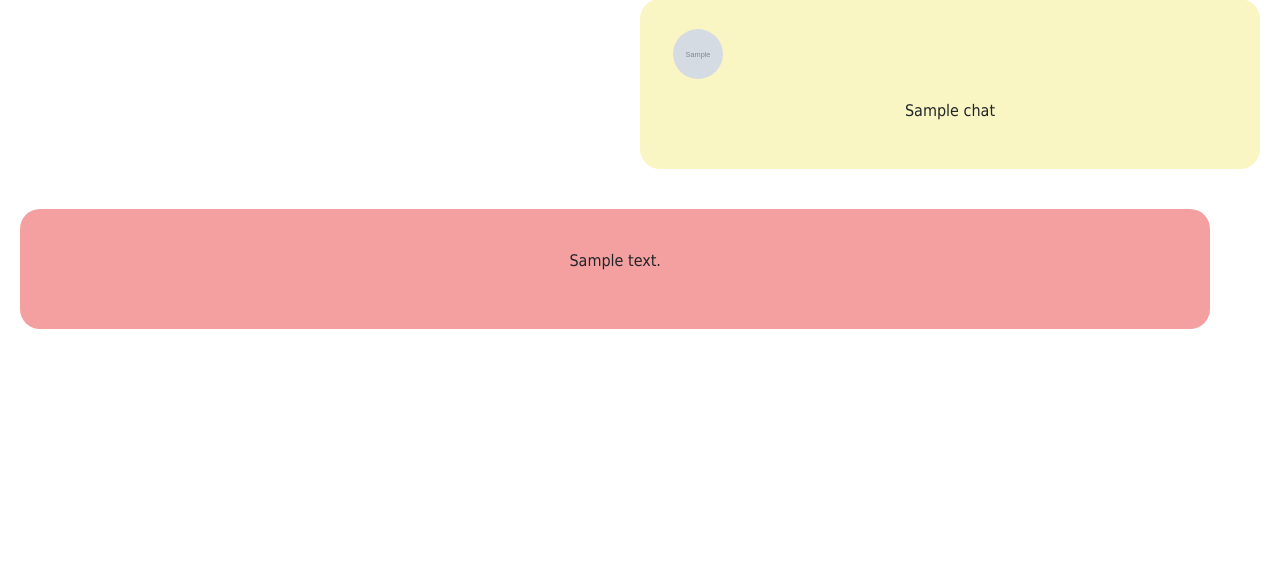
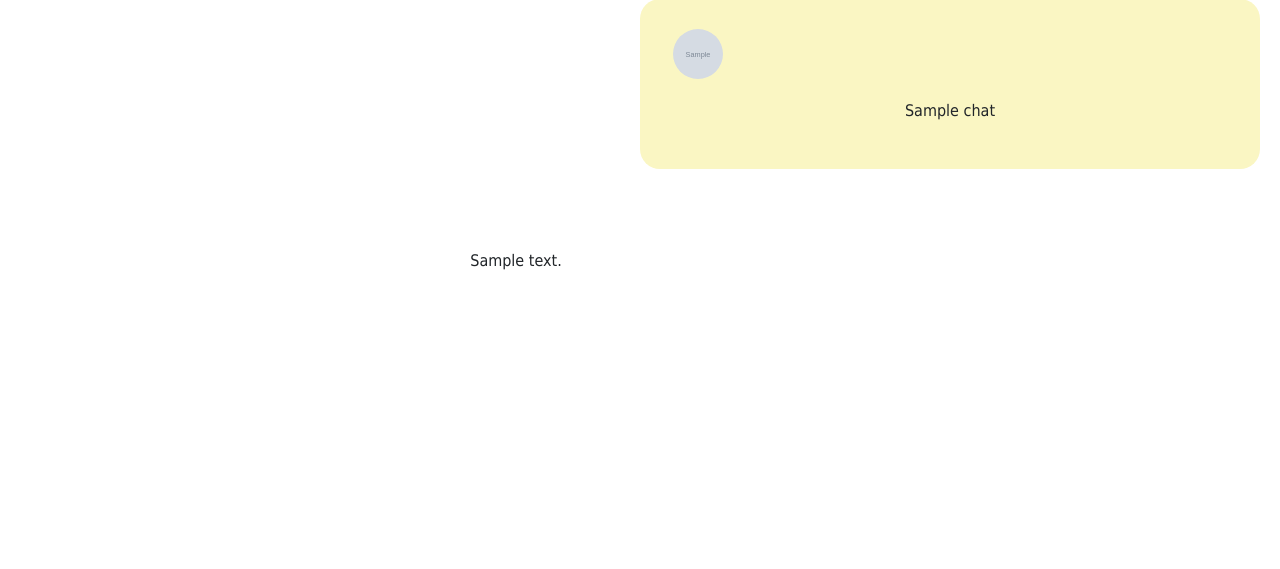
Before and after one commit to wajidkorkani/WYNNN, a Django app: page /ai in a window 1280 px wide. Shown: the part 129-698 px from the top of the page. Run offline with Django 4.2, Linux system fonts and the light colour scheme; a user stored in the database is signed in; tables that the repository leaves empty hold one stand-in row (values such as "Sample post"); grey boxes marked "Sample" are stand-in pictures.

Commit message:
Response text background color has been removed.

```diff
--- a/Facebook_Clone_Application/templates/aiChat.html
+++ b/Facebook_Clone_Application/templates/aiChat.html
@@ -96,14 +96,14 @@
     #textDivAns{
         text-align: center;
         margin-right: 20%;
-        background-color: rgb(245, 160, 160);
+        background-color: white;
         border-radius: 20px;
         display: flex;
         justify-content: center;
         align-items: center;
         padding: 20px;
         margin-bottom: 60px;
-        width: 96%;
+        width: auto;
     }
 
     #ans{
```
